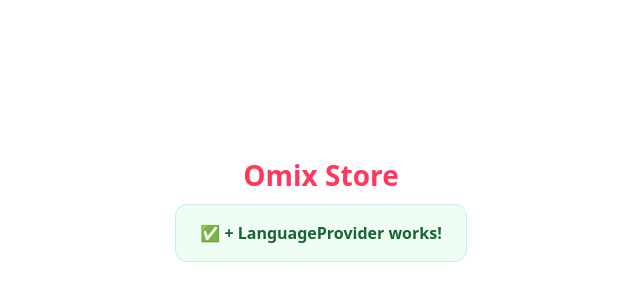
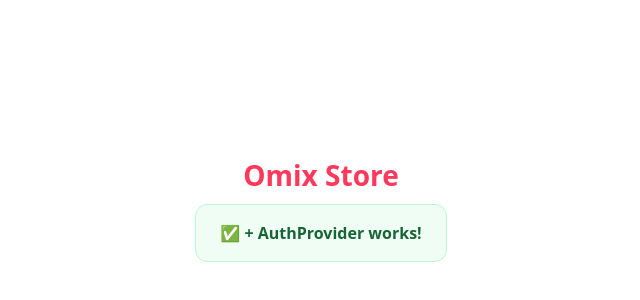
Before and after one commit to oliver4441/stor1, a React (Vite) app: page / in a window 1280 px wide. Shown: the part 192-492 px from the top of the page, without its empty margins (319-959 px from the left). Built offline with nearby package versions, Linux system fonts and the light colour scheme; no server answers.

Commit message:
Add AuthProvider

```diff
--- a/public/version.json
+++ b/public/version.json
@@ -1,4 +1,4 @@
 {
-  "version": "build-1782022833372",
-  "buildTime": "2026-06-21T06:20:33.372Z"
+  "version": "build-1782023072262",
+  "buildTime": "2026-06-21T06:24:32.262Z"
 }
--- a/src/App.jsx
+++ b/src/App.jsx
@@ -3,13 +3,14 @@ import { Routes, Route } from 'react-router-dom';
 import ErrorBoundary from './components/ErrorBoundary';
 import { SeasonalProvider } from './context/SeasonalContext';
 import { LanguageProvider } from './utils/lang';
+import { AuthProvider } from './context/AuthContext';
 
 function Home() {
   return (
     <div style={{minHeight:'100vh',display:'flex',flexDirection:'column',alignItems:'center',justifyContent:'center',fontFamily:'system-ui,sans-serif',padding:20,textAlign:'center'}}>
       <h1 style={{fontSize:28,fontWeight:800,color:'#ff385c',margin:'0 0 8px'}}>Omix Store</h1>
       <div style={{background:'#f0fdf4',border:'1px solid #bbf7d0',borderRadius:12,padding:'16px 24px',color:'#166534'}}>
-        <p style={{margin:0,fontWeight:600}}>✅ + LanguageProvider works!</p>
+        <p style={{margin:0,fontWeight:600}}>✅ + AuthProvider works!</p>
       </div>
     </div>
   );
@@ -20,9 +21,11 @@ function App() {
     <ErrorBoundary>
       <SeasonalProvider>
         <LanguageProvider>
-          <Routes>
-            <Route path="/" element={<Home />} />
-          </Routes>
+          <AuthProvider>
+            <Routes>
+              <Route path="/" element={<Home />} />
+            </Routes>
+          </AuthProvider>
         </LanguageProvider>
       </SeasonalProvider>
     </ErrorBoundary>
```
